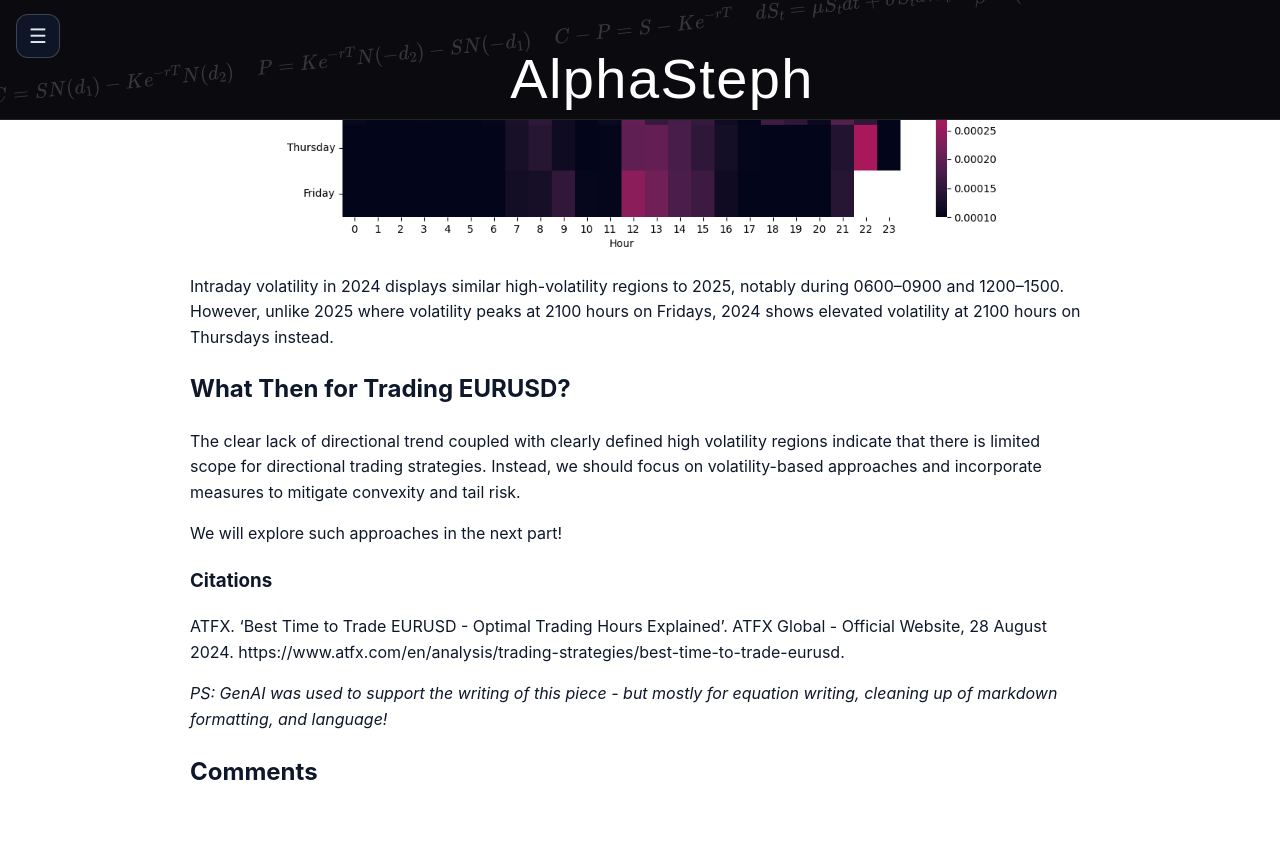
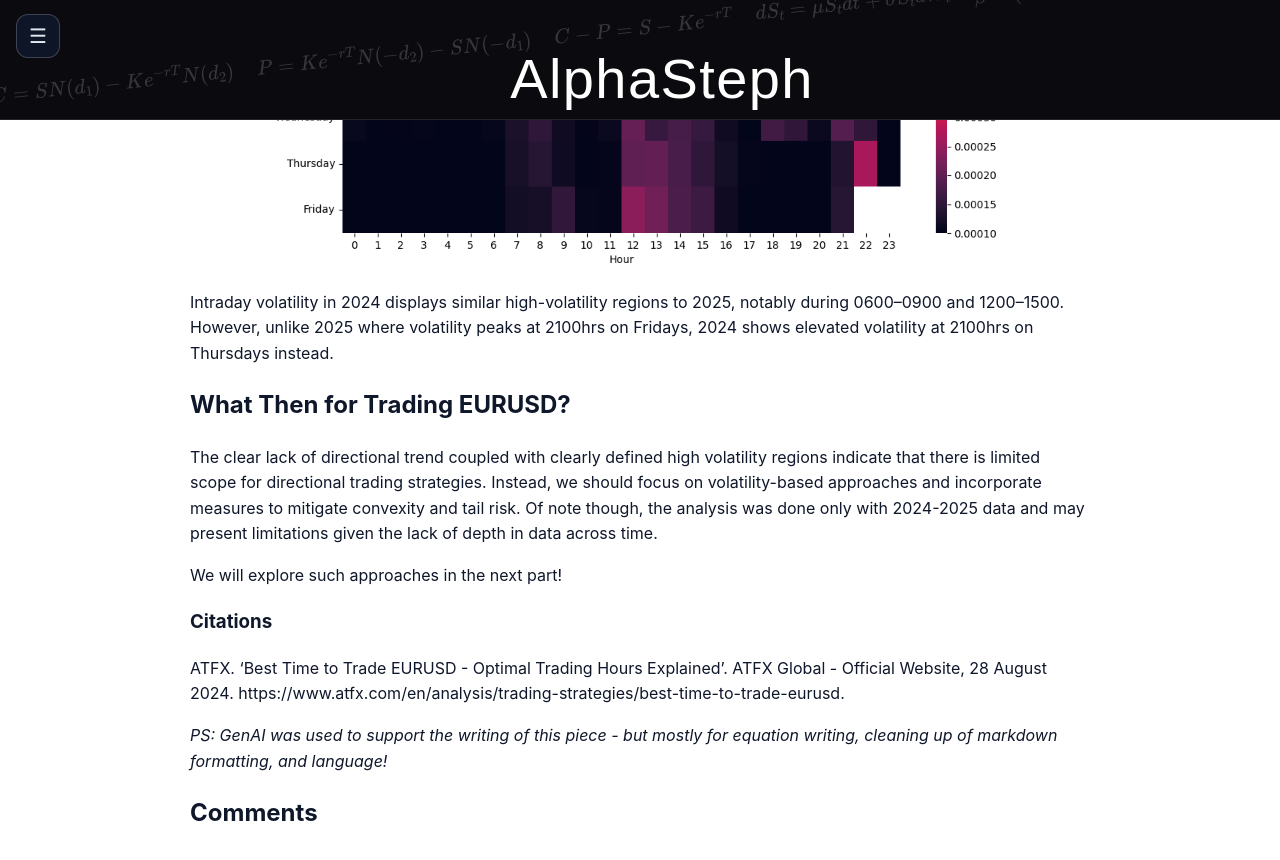
Before and after one commit to sljy1995/StephTheAlpha, a Jekyll site: the page built from _posts/2026-01-05-studying-the-daily-seasonality-of-eurusd.md, in a window 1280 px wide and 900 px high, scrolled down 5030 px. Shown: the top 860 px of the window. Built offline with Jekyll 4.4.1, drawn with Linux system fonts in a browser that asks for light colours; some web fonts are replaced; comment, search, counter and statistics services are not loaded; some of the changed text lies outside the part shown.

Commit message:
Revise title, excerpt, and dataset analysis details
Updated the title and excerpt for clarity. Revised dataset details and added information about missing data. Adjusted analysis conclusions to reflect limitations of the dataset.

```diff
--- a/_posts/2026-01-05-studying-the-daily-seasonality-of-eurusd.md
+++ b/_posts/2026-01-05-studying-the-daily-seasonality-of-eurusd.md
@@ -1,8 +1,8 @@
 ---
 layout: post
-title: "Studying the Daily Seasonality of EURUSD"
+title: "Studying the EURUSD Part I: How Should we Trade it?"
 date: 2026-01-05
-excerpt: ""
+excerpt: "A simple study was conducted on the EURUSD using data from 2024 and 2025, the most traded currency globally, to identify intraday and days-of-the-week trends and insights to inform the approach to trade the EURUSD. It was found that Sundays are the most volatile, followed by Fridays. There are also clear and common intraday regimes where volatility levels are elevated in both years, driven by market activities. In both years, Fridays exhibit larger end-of-day movements in log returns, although the directions differ. The clear lack of directional trend coupled with clearly defined high volatility regions indicate that there is limited scope for directional trading strategies, therefore giving motivation for focus on volatility-based approaches instead."
 ---
 
 __All content here is for research and educational purposes only, not financial advice.__
@@ -26,8 +26,9 @@ EURUSD indicates the amount of USD required to purchase one EUR. The EURUSD is t
 
 ## Preparing the Dataset
 
-The 1-min EURUSD prices data across the range of 2024-2025 was obtained from Massive. We will use 2025’s data for analysis and conduct back tests on 2024 data.
-The dataset is cleaned for duplicates and made to be time zone-aware, specifically with UTC time zone. It is also observed that there are missing data in the magnitudes of ~1-3, which is taken as omitted data due to low liquidity. After cleaning up, we have a total of 364,053 minutes worth of data for the year of 2025 that will be used for analysis.
+The 1-min EURUSD prices data across the range of 2024-2025 was obtained from Massive.
+
+The dataset is cleaned for duplicates and made to be time zone-aware, specifically with UTC time zone. It is also observed that there are missing data in the magnitudes of ~3-10 each day, which is taken as omitted data due to low liquidity. After cleaning up, we have a total of 369,833 minutes and 364,053 minutes worth of data for 2024 and 2025 respectively that will be used for analysis.
 
 ## Analysis of EURUSD in 2025
 
@@ -161,11 +162,11 @@ For intraday log returns, patterns are broadly similar across 2024 and 2025, wit
   </p>
 </figure>
 
-Intraday volatility in 2024 displays similar high-volatility regions to 2025, notably during 0600–0900 and 1200–1500. However, unlike 2025 where volatility peaks at 2100 hours on Fridays, 2024 shows elevated volatility at 2100 hours on Thursdays instead.
+Intraday volatility in 2024 displays similar high-volatility regions to 2025, notably during 0600–0900 and 1200–1500. However, unlike 2025 where volatility peaks at 2100hrs on Fridays, 2024 shows elevated volatility at 2100hrs on Thursdays instead.
 
 ## What Then for Trading EURUSD?
 
-The clear lack of directional trend coupled with clearly defined high volatility regions indicate that there is limited scope for directional trading strategies. Instead, we should focus on volatility-based approaches and incorporate measures to mitigate convexity and tail risk.
+The clear lack of directional trend coupled with clearly defined high volatility regions indicate that there is limited scope for directional trading strategies. Instead, we should focus on volatility-based approaches and incorporate measures to mitigate convexity and tail risk. Of note though, the analysis was done only with 2024-2025 data and may present limitations given the lack of depth in data across time.
 
 We will explore such approaches in the next part!
 
```
